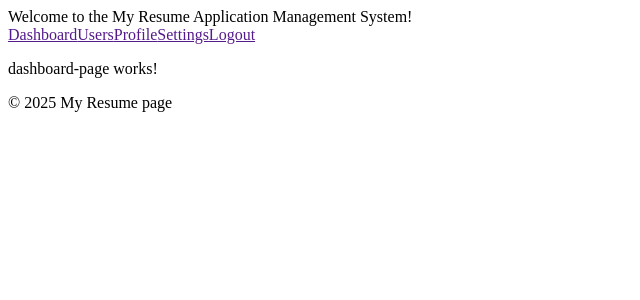
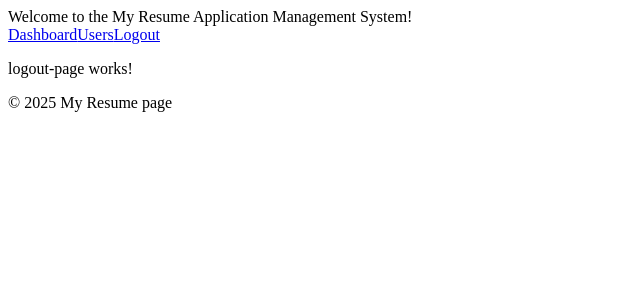
Before and after one commit to nasibeamini2005-ship-it/project2, an Angular app: page /private/logout in a window 1280 px wide. Before the commit this address led to /private/dashboard. Shown: the top 300 px of the page, without its empty margins (0-640 px from the left). Built offline with nearby package versions, Linux system fonts and the light colour scheme.

Commit message:
add logout page

```diff
--- /dev/null
+++ b/src/app/+pages/+private/logout-page/logout-page.html
@@ -0,0 +1 @@
+<p>logout-page works!</p>
--- a/src/app/+pages/+private/private-template/private-template.html
+++ b/src/app/+pages/+private/private-template/private-template.html
@@ -2,12 +2,9 @@
     Welcome to the My Resume Application Management System!
 </section>
 <section class="menu">
-    <a href="">Dashboard</a>
-    <a href="">Users</a>
-    <a href="">Profile</a>
-    <a href="">Settings</a>
-
-    <a href="">Logout</a>
+    <a routerLink="dashboard">Dashboard</a>
+    <a routerLink="users ">Users</a>
+    <a routerLink="logout">Logout</a>
 </section>
 <section class="content">
     <router-outlet></router-outlet>
--- a/src/app/+pages/+private/private-template/private-template.ts
+++ b/src/app/+pages/+private/private-template/private-template.ts
@@ -1,11 +1,11 @@
 import { Component } from '@angular/core';
-import { RouterOutlet } from '@angular/router';
+import { RouterOutlet, RouterLinkWithHref } from '@angular/router';
 
 
 
 @Component({
   selector: 'app-private-template',
-  imports: [RouterOutlet],
+  imports: [RouterOutlet, RouterLinkWithHref],
   templateUrl: './private-template.html',
   styleUrl: './private-template.scss',
 })
--- a/src/app/app.routes.ts
+++ b/src/app/app.routes.ts
@@ -6,6 +6,7 @@ import { ContactPage } from './+pages/+public/contact-page/contact-page';
 import { PrivateTemplate } from './+pages/+private/private-template/private-template';
 import { DashboardPage } from './+pages/+private/dashboard-page/dashboard-page';
 import { UsersPage } from './+pages/+private/users-page/users-page';
+import { LogoutPage } from './+pages/+private/logout-page/logout-page';
 
 export const routes: Routes = [
     {path:'public', component:PublicTemplate,children:[
@@ -18,6 +19,7 @@ export const routes: Routes = [
 {path:'private', component:PrivateTemplate, children:[
     {path:'dashboard', component:DashboardPage},
     {path:'users', component:UsersPage},
+    {path:'logout', component:LogoutPage},
     {path:'', redirectTo:'dashboard',pathMatch:'prefix'},
     {path:'**',redirectTo:'dashboard'}
 
```
Also changed, not shown: src/app/+pages/+private/logout-page/logout-page.ts (added, +11 -0 lines), src/app/+pages/+private/logout-page/logout-page.scss (added), 1 other file (tests, documents, lock files or other folders).
